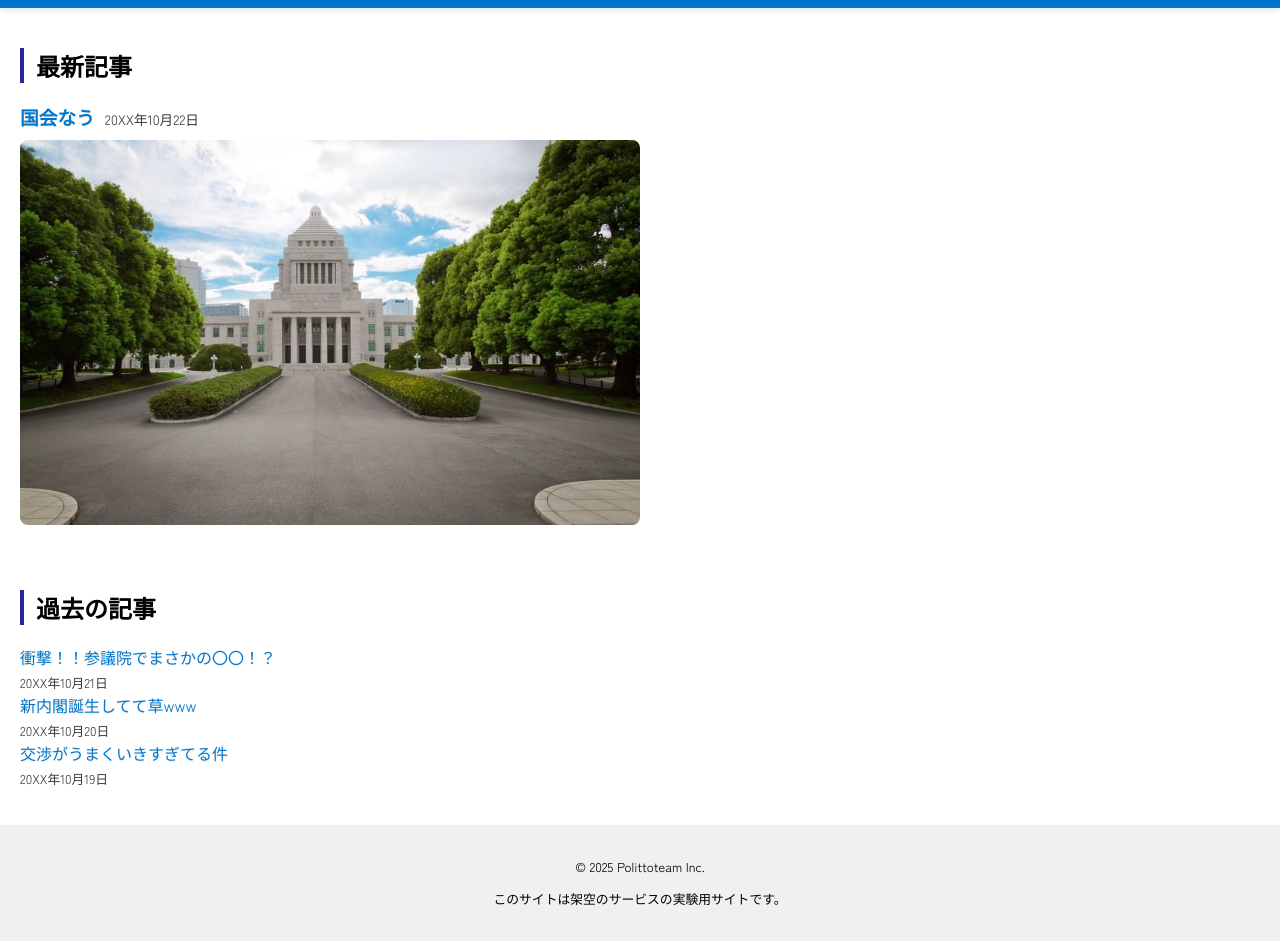
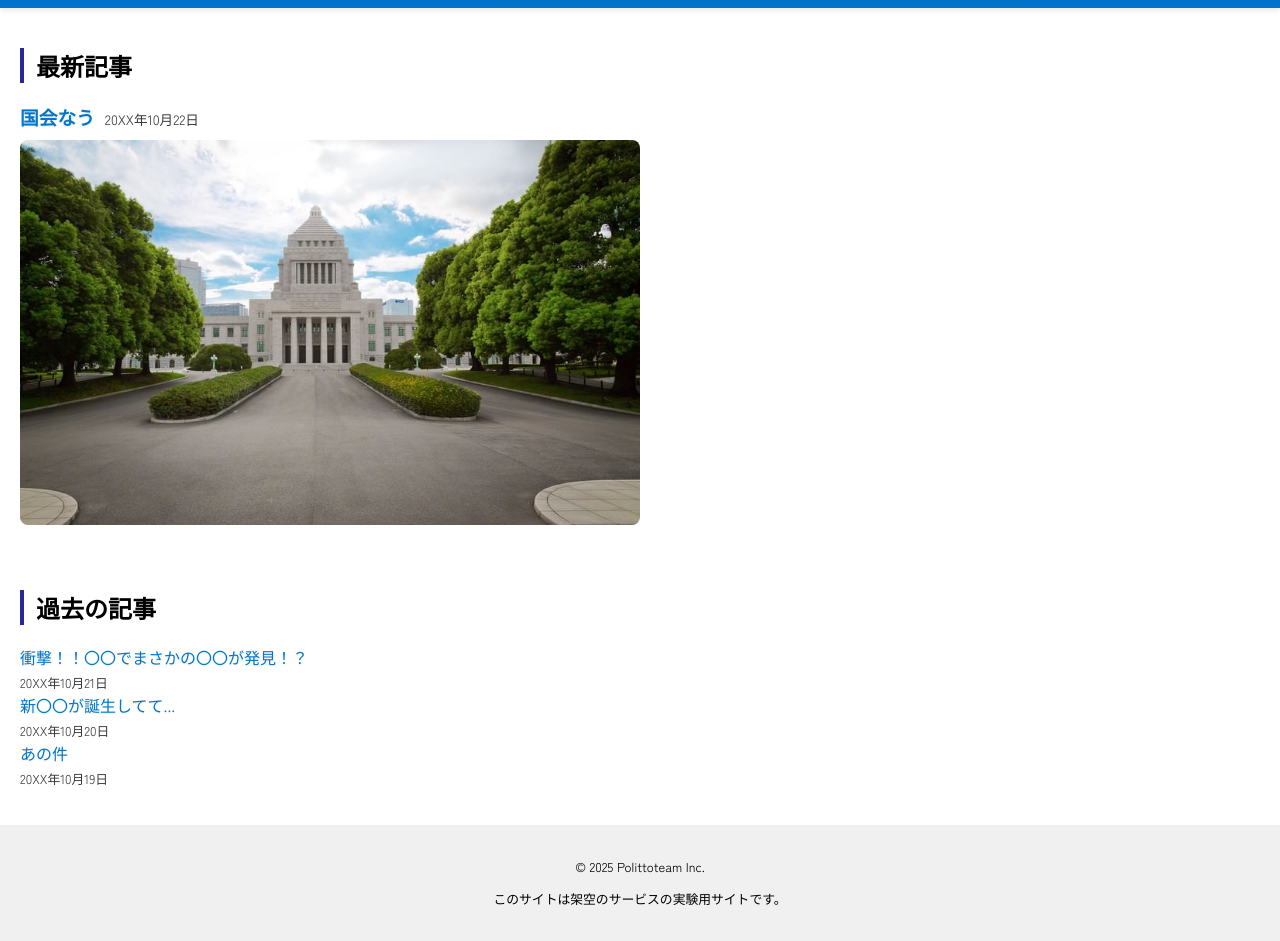
Before and after one commit to mac-cha/Politto-by-receipt, a plain HTML site: page index.html in a window 1280 px wide. Shown: the part 97-1038 px from the top of the page. Drawn offline with Linux system fonts and the light colour scheme.

Commit message:
Update index.html

```diff
--- a/index.html
+++ b/index.html
@@ -25,15 +25,15 @@
 <h1 class="section-title">過去の記事</h1>
     <ul style="list-style: none; padding: 0;">
     <li>
-      <a href="article2.html">衝撃！！参議院でまさかの〇〇！？</a><br>
+      <a href="article2.html">衝撃！！〇〇でまさかの〇〇が発見！？</a><br>
       <span class="date">20XX年10月21日</span>
     </li>
     <li>
-      <a href="article3.html">新内閣誕生してて草www</a><br>
+      <a href="article3.html">新〇〇が誕生してて...</a><br>
       <span class="date">20XX年10月20日</span>
     </li>
     <li>
-      <a href="article4.html">交渉がうまくいきすぎてる件</a><br>
+      <a href="article4.html">あの件</a><br>
       <span class="date">20XX年10月19日</span>
     </li>
     </ul>
```
